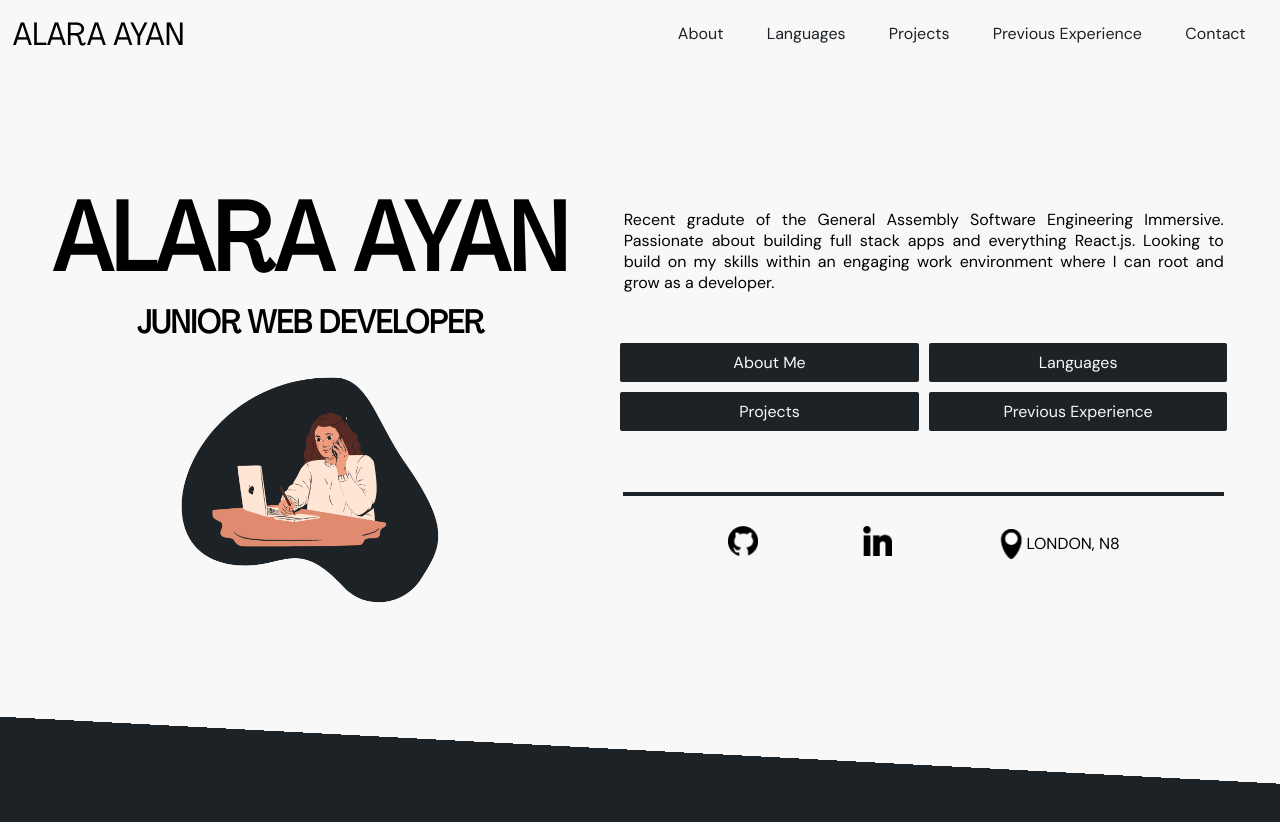
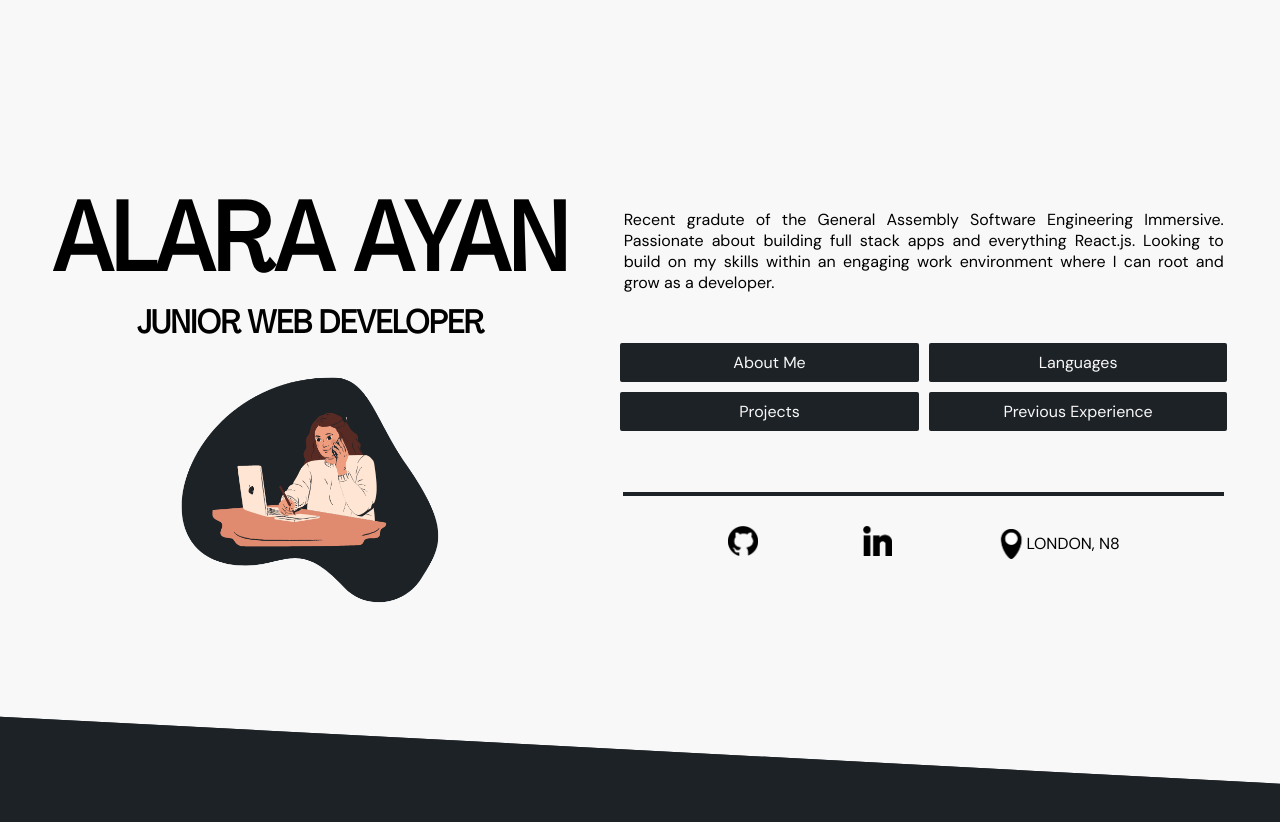
Before and after one commit to alaraayan/portfolio, a React (Create React App) app: page / in a window 1280 px wide. Shown: the top 822 px of the page. Built offline with nearby package versions, Linux system fonts and the light colour scheme.

Commit message:
navbar done

```diff
--- a/src/components/Hero.js
+++ b/src/components/Hero.js
@@ -27,7 +27,7 @@ export default function Hero() {
               smooth={true}
               // offset={-70}
               duration={500}
-              className="button hero-button"
+              className="button hero-button cursor"
             >About Me</Link>
             <Link
               activeClass="active"
@@ -35,7 +35,7 @@ export default function Hero() {
               spy={true}
               smooth={true}
               duration={500}
-              className="button hero-button"
+              className="button hero-button cursor"
             >Languages</Link>
             <Link
               activeClass="active"
@@ -43,7 +43,7 @@ export default function Hero() {
               spy={true}
               smooth={true}
               duration={500}
-              className="button hero-button"
+              className="button hero-button cursor"
             >Projects</Link>
             <Link
               activeClass="active"
@@ -51,15 +51,15 @@ export default function Hero() {
               spy={true}
               smooth={true}
               duration={500}
-              className="button hero-button"
+              className="button hero-button cursor"
             >Previous Experience</Link>
             {/* <button type="button" className="button hero-button">Contact</button> */}
           </div>
           <hr className="break"/>
           <div className="icons row-flex-container">
-            <a href="https://github.com/alaraayan" target="_blank" rel="noreferrer" className="contact-links"><img src={gitHub} alt="github icon" className="icon"></img></a>
+            <a href="https://github.com/alaraayan" target="_blank" rel="noreferrer" className="contact-links cursor"><img src={gitHub} alt="github icon" className="icon"></img></a>
 
-            <a href="https://www.linkedin.com/in/alaraayan/" target="_blank" rel="noreferrer" className="contact-links" ><img src={linkedIn} alt="linkedin icon" className="icon"></img></a>
+            <a href="https://www.linkedin.com/in/alaraayan/" target="_blank" rel="noreferrer" className="contact-links" ><img src={linkedIn} alt="linkedin icon" className="icon cursor"></img></a>
             <div className="location-link-container "><img src={locationPin} alt="location pin icon" className="icon"></img>LONDON, N8</div>
           </div>
         </div>
--- a/src/components/Nav.js
+++ b/src/components/Nav.js
@@ -3,13 +3,30 @@ import { Link } from 'react-scroll'
 // import { Cross as Hamburger } from 'hamburger-react'
 
 export default function Nav() {
+  const [hasScrolled, setHasScrolled] = React.useState(false)
 
+  React.useEffect(()=>{
+    document.addEventListener('scroll', e => {
+      const scrolled = document.scrollingElement.scrollTop
+      if (scrolled >= 700){
+        setHasScrolled(true)
+      } else {
+        setHasScrolled(false)
+      }
+    })
+  },[])
 
+  const scrollToTop = () => {
+    window.scrollTo({
+      top: 0,
+      behavior: 'smooth',
+    })
+  }
   return (
-    <div className="navbar">
+    <div className="navbar" style={{ display: !hasScrolled ? 'none' : '' }}>
 
       <div className="navbar-flex-container">
-        <div className="title-font medium-title">ALARA AYAN</div>
+        <div className="title-font medium-title cursor" onClick={scrollToTop}>ALARA AYAN</div>
         <div className="navbar-links-container ">
           {/* <div className="menu-items-end" onClick={handleSideBar}>
           <Hamburger toggled={sidebarShow} toggle={setSidebarShow} />
@@ -20,7 +37,7 @@ export default function Nav() {
             spy={true}
             smooth={true}
             duration={500}
-            className="navbar-link"
+            className="navbar-link cursor"
           >About</Link>
           {/* <p>|</p> */}
           <Link
@@ -29,7 +46,7 @@ export default function Nav() {
             spy={true}
             smooth={true}
             duration={500}
-            className="navbar-link"
+            className="navbar-link cursor"
           >Languages</Link>
           {/* <p>|</p> */}
           <Link
@@ -38,7 +55,7 @@ export default function Nav() {
             spy={true}
             smooth={true}
             duration={500}
-            className="navbar-link"
+            className="navbar-link cursor"
           >Projects</Link>
           {/* <p>|</p> */}
           <Link
@@ -47,7 +64,7 @@ export default function Nav() {
             spy={true}
             smooth={true}
             duration={500}
-            className="navbar-link"
+            className="navbar-link cursor"
           >Previous Experience</Link>
           {/* <p>|</p> */}
           <Link
@@ -56,7 +73,7 @@ export default function Nav() {
             spy={true}
             smooth={true}
             duration={500}
-            className="navbar-link"
+            className="navbar-link cursor"
           >Contact</Link>
         </div>
       </div>
--- a/src/styles/main.scss
+++ b/src/styles/main.scss
@@ -126,7 +126,6 @@ h1 {
   border-radius: 2px;
   width: 25%;
   flex-basis: calc(50% - 40px);
-  cursor: pointer;
   text-align: center;
   &:hover {
     background-color: $beige;
@@ -186,12 +185,10 @@ h1 {
 
 //****NAVBAR****//
 
-.navbar-link {
-  cursor: pointer;
-}
 .navbar {
   width: 100vw;
   position: fixed;
+  z-index: 7;
 }
 .navbar-flex-container {
   display: flex;
@@ -213,10 +210,16 @@ h1 {
 .navbar-link {
   margin: 0 2%;
   color: $black;
-
+  &:hover {
+    text-decoration: underline;
+  }
 }
 
 .navbar-dark {
   color: $beige;
   background-color: $black;
 }
+
+.cursor {
+  cursor: pointer;
+}
```
